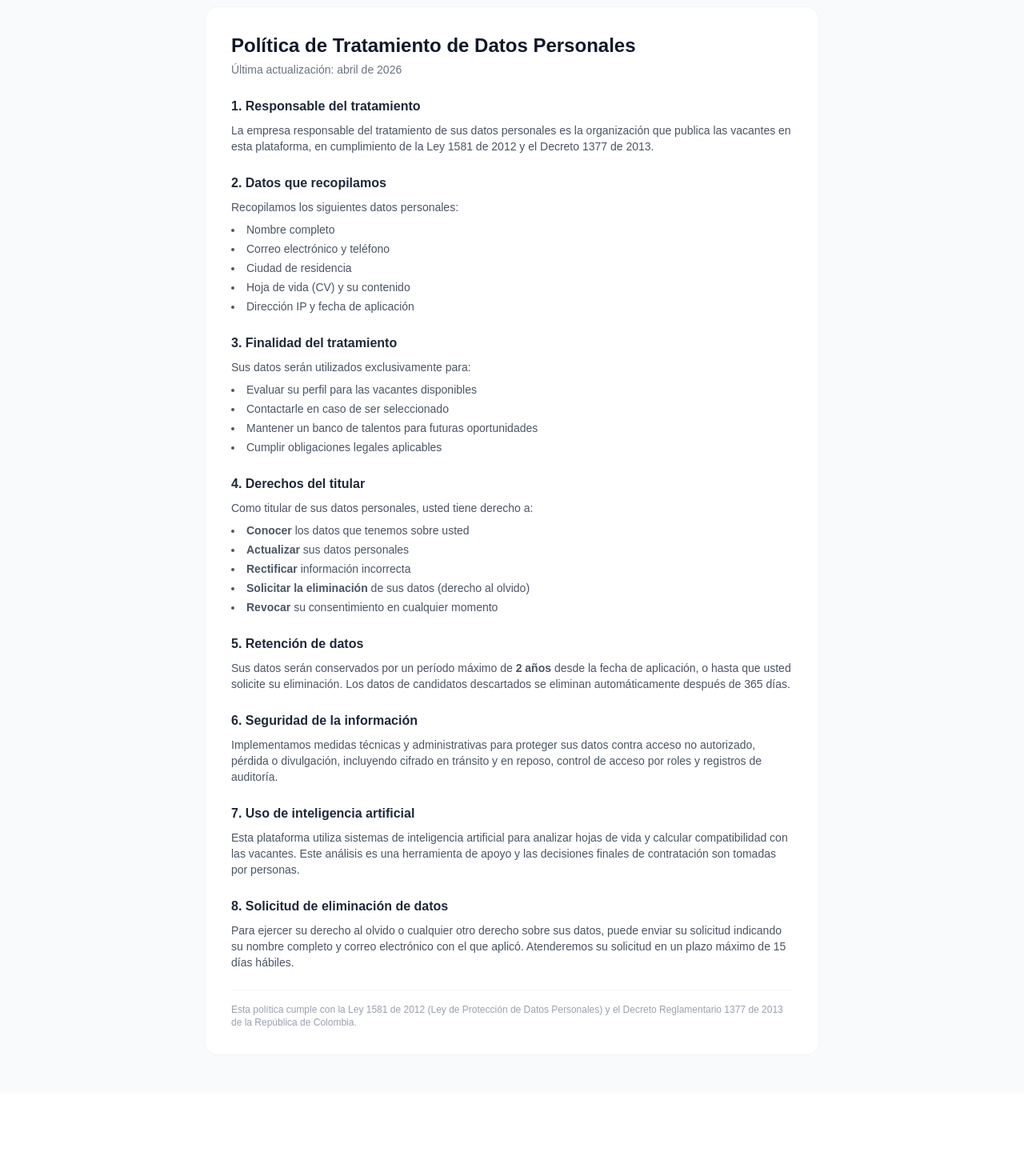
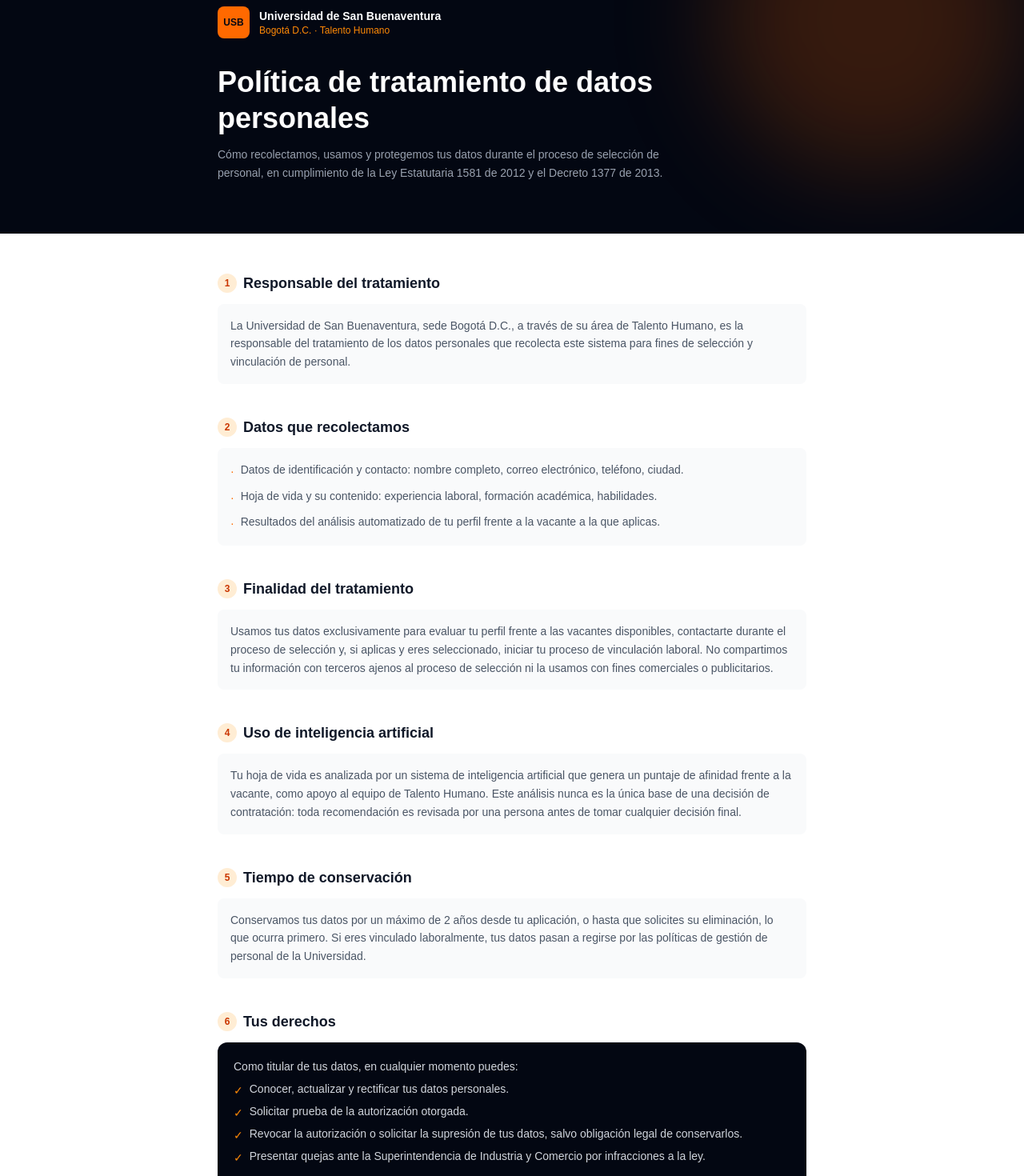
Before and after one commit to JavierMPlata/rrhh-ia-saas, a Next.js app in the folder frontend/: page /privacidad in a window 1280 px wide. Shown: the part 40-1510 px from the top of the page at 80% size. Before the commit the page ends 1407 px from the top, so only its background shows below. Built offline with nearby package versions, Linux system fonts and the light colour scheme.

Commit message:
Update page.tsx Privacidad

```diff
--- a/frontend/src/app/privacidad/page.tsx
+++ b/frontend/src/app/privacidad/page.tsx
@@ -1,96 +1,144 @@
-export default function PrivacidadPage() {
+import Link from 'next/link'
+
+export const metadata = {
+  title: 'Política de Privacidad — USB Bogotá RRHH',
+  description: 'Política de tratamiento de datos personales del proceso de selección, Ley 1581 de 2012.',
+}
+
+export default function PoliticaPrivacidad() {
   return (
-    <div className="min-h-screen bg-gray-50 py-12 px-4">
-      <div className="max-w-3xl mx-auto bg-white rounded-2xl border border-gray-100 p-8 space-y-6">
-        <div>
-          <h1 className="text-2xl font-bold text-gray-900">Política de Tratamiento de Datos Personales</h1>
-          <p className="text-gray-500 text-sm mt-1">Última actualización: abril de 2026</p>
+    <div className="min-h-screen bg-white">
+      {/* Hero */}
+      <div className="bg-gray-950 relative overflow-hidden">
+        <div className="absolute -top-32 right-0 w-96 h-96 rounded-full bg-orange-500/20 blur-3xl" />
+        <div className="max-w-3xl mx-auto px-4 pt-12 pb-16 relative z-10">
+          <div className="flex items-center gap-3 mb-8">
+            <div className="w-10 h-10 rounded-lg bg-orange-500 flex items-center justify-center text-gray-950 text-xs font-bold">
+              USB
+            </div>
+            <div className="leading-tight">
+              <p className="text-white text-sm font-semibold">Universidad de San Buenaventura</p>
+              <p className="text-orange-400 text-xs">Bogotá D.C. · Talento Humano</p>
+            </div>
+          </div>
+          <h1 className="text-3xl sm:text-4xl font-bold text-white leading-tight">
+            Política de tratamiento de datos personales
+          </h1>
+          <p className="text-gray-400 mt-3 max-w-xl text-sm leading-relaxed">
+            Cómo recolectamos, usamos y protegemos tus datos durante el proceso de
+            selección de personal, en cumplimiento de la Ley Estatutaria 1581 de 2012
+            y el Decreto 1377 de 2013.
+          </p>
         </div>
+      </div>
 
-        <section className="space-y-2">
-          <h2 className="text-base font-semibold text-gray-800">1. Responsable del tratamiento</h2>
-          <p className="text-gray-600 text-sm">
-            La empresa responsable del tratamiento de sus datos personales es la organización que publica
-            las vacantes en esta plataforma, en cumplimiento de la Ley 1581 de 2012 y el Decreto 1377 de 2013.
+      <div className="max-w-3xl mx-auto px-4 py-12 space-y-10">
+
+        <section>
+          <div className="flex items-center gap-2 mb-3">
+            <span className="w-6 h-6 rounded-full bg-orange-100 text-orange-700 text-xs font-bold flex items-center justify-center">1</span>
+            <h2 className="text-lg font-semibold text-gray-900">Responsable del tratamiento</h2>
+          </div>
+          <p className="text-sm text-gray-600 leading-relaxed bg-gray-50 rounded-lg p-4">
+            La Universidad de San Buenaventura, sede Bogotá D.C., a través de su área de
+            Talento Humano, es la responsable del tratamiento de los datos personales que
+            recolecta este sistema para fines de selección y vinculación de personal.
           </p>
         </section>
 
-        <section className="space-y-2">
-          <h2 className="text-base font-semibold text-gray-800">2. Datos que recopilamos</h2>
-          <p className="text-gray-600 text-sm">Recopilamos los siguientes datos personales:</p>
-          <ul className="text-gray-600 text-sm list-disc list-inside space-y-1">
-            <li>Nombre completo</li>
-            <li>Correo electrónico y teléfono</li>
-            <li>Ciudad de residencia</li>
-            <li>Hoja de vida (CV) y su contenido</li>
-            <li>Dirección IP y fecha de aplicación</li>
+        <section>
+          <div className="flex items-center gap-2 mb-3">
+            <span className="w-6 h-6 rounded-full bg-orange-100 text-orange-700 text-xs font-bold flex items-center justify-center">2</span>
+            <h2 className="text-lg font-semibold text-gray-900">Datos que recolectamos</h2>
+          </div>
+          <ul className="text-sm text-gray-600 leading-relaxed bg-gray-50 rounded-lg p-4 space-y-2">
+            <li className="flex items-start gap-2"><span className="text-orange-500 mt-0.5">·</span> Datos de identificación y contacto: nombre completo, correo electrónico, teléfono, ciudad.</li>
+            <li className="flex items-start gap-2"><span className="text-orange-500 mt-0.5">·</span> Hoja de vida y su contenido: experiencia laboral, formación académica, habilidades.</li>
+            <li className="flex items-start gap-2"><span className="text-orange-500 mt-0.5">·</span> Resultados del análisis automatizado de tu perfil frente a la vacante a la que aplicas.</li>
           </ul>
         </section>
 
-        <section className="space-y-2">
-          <h2 className="text-base font-semibold text-gray-800">3. Finalidad del tratamiento</h2>
-          <p className="text-gray-600 text-sm">Sus datos serán utilizados exclusivamente para:</p>
-          <ul className="text-gray-600 text-sm list-disc list-inside space-y-1">
-            <li>Evaluar su perfil para las vacantes disponibles</li>
-            <li>Contactarle en caso de ser seleccionado</li>
-            <li>Mantener un banco de talentos para futuras oportunidades</li>
-            <li>Cumplir obligaciones legales aplicables</li>
-          </ul>
-        </section>
-
-        <section className="space-y-2">
-          <h2 className="text-base font-semibold text-gray-800">4. Derechos del titular</h2>
-          <p className="text-gray-600 text-sm">Como titular de sus datos personales, usted tiene derecho a:</p>
-          <ul className="text-gray-600 text-sm list-disc list-inside space-y-1">
-            <li><strong>Conocer</strong> los datos que tenemos sobre usted</li>
-            <li><strong>Actualizar</strong> sus datos personales</li>
-            <li><strong>Rectificar</strong> información incorrecta</li>
-            <li><strong>Solicitar la eliminación</strong> de sus datos (derecho al olvido)</li>
-            <li><strong>Revocar</strong> su consentimiento en cualquier momento</li>
-          </ul>
-        </section>
-
-        <section className="space-y-2">
-          <h2 className="text-base font-semibold text-gray-800">5. Retención de datos</h2>
-          <p className="text-gray-600 text-sm">
-            Sus datos serán conservados por un período máximo de <strong>2 años</strong> desde la fecha
-            de aplicación, o hasta que usted solicite su eliminación. Los datos de candidatos descartados
-            se eliminan automáticamente después de 365 días.
+        <section>
+          <div className="flex items-center gap-2 mb-3">
+            <span className="w-6 h-6 rounded-full bg-orange-100 text-orange-700 text-xs font-bold flex items-center justify-center">3</span>
+            <h2 className="text-lg font-semibold text-gray-900">Finalidad del tratamiento</h2>
+          </div>
+          <p className="text-sm text-gray-600 leading-relaxed bg-gray-50 rounded-lg p-4">
+            Usamos tus datos exclusivamente para evaluar tu perfil frente a las vacantes
+            disponibles, contactarte durante el proceso de selección y, si aplicas y eres
+            seleccionado, iniciar tu proceso de vinculación laboral. No compartimos tu
+            información con terceros ajenos al proceso de selección ni la usamos con fines
+            comerciales o publicitarios.
           </p>
         </section>
 
-        <section className="space-y-2">
-          <h2 className="text-base font-semibold text-gray-800">6. Seguridad de la información</h2>
-          <p className="text-gray-600 text-sm">
-            Implementamos medidas técnicas y administrativas para proteger sus datos contra acceso
-            no autorizado, pérdida o divulgación, incluyendo cifrado en tránsito y en reposo,
-            control de acceso por roles y registros de auditoría.
+        <section>
+          <div className="flex items-center gap-2 mb-3">
+            <span className="w-6 h-6 rounded-full bg-orange-100 text-orange-700 text-xs font-bold flex items-center justify-center">4</span>
+            <h2 className="text-lg font-semibold text-gray-900">Uso de inteligencia artificial</h2>
+          </div>
+          <p className="text-sm text-gray-600 leading-relaxed bg-gray-50 rounded-lg p-4">
+            Tu hoja de vida es analizada por un sistema de inteligencia artificial que
+            genera un puntaje de afinidad frente a la vacante, como apoyo al equipo de
+            Talento Humano. Este análisis nunca es la única base de una decisión de
+            contratación: toda recomendación es revisada por una persona antes de tomar
+            cualquier decisión final.
           </p>
         </section>
 
-        <section className="space-y-2">
-          <h2 className="text-base font-semibold text-gray-800">7. Uso de inteligencia artificial</h2>
-          <p className="text-gray-600 text-sm">
-            Esta plataforma utiliza sistemas de inteligencia artificial para analizar hojas de vida
-            y calcular compatibilidad con las vacantes. Este análisis es una herramienta de apoyo
-            y las decisiones finales de contratación son tomadas por personas.
+        <section>
+          <div className="flex items-center gap-2 mb-3">
+            <span className="w-6 h-6 rounded-full bg-orange-100 text-orange-700 text-xs font-bold flex items-center justify-center">5</span>
+            <h2 className="text-lg font-semibold text-gray-900">Tiempo de conservación</h2>
+          </div>
+          <p className="text-sm text-gray-600 leading-relaxed bg-gray-50 rounded-lg p-4">
+            Conservamos tus datos por un máximo de 2 años desde tu aplicación, o hasta que
+            solicites su eliminación, lo que ocurra primero. Si eres vinculado laboralmente,
+            tus datos pasan a regirse por las políticas de gestión de personal de la
+            Universidad.
           </p>
         </section>
 
-        <section className="space-y-2">
-          <h2 className="text-base font-semibold text-gray-800">8. Solicitud de eliminación de datos</h2>
-          <p className="text-gray-600 text-sm">
-            Para ejercer su derecho al olvido o cualquier otro derecho sobre sus datos,
-            puede enviar su solicitud indicando su nombre completo y correo electrónico con
-            el que aplicó. Atenderemos su solicitud en un plazo máximo de 15 días hábiles.
+        <section>
+          <div className="flex items-center gap-2 mb-3">
+            <span className="w-6 h-6 rounded-full bg-orange-100 text-orange-700 text-xs font-bold flex items-center justify-center">6</span>
+            <h2 className="text-lg font-semibold text-gray-900">Tus derechos</h2>
+          </div>
+          <div className="bg-gray-950 rounded-xl p-5 space-y-2">
+            <p className="text-sm text-gray-300">Como titular de tus datos, en cualquier momento puedes:</p>
+            <ul className="text-sm text-gray-300 space-y-1.5 mt-2">
+              <li className="flex items-start gap-2"><span className="text-orange-400 mt-0.5">✓</span> Conocer, actualizar y rectificar tus datos personales.</li>
+              <li className="flex items-start gap-2"><span className="text-orange-400 mt-0.5">✓</span> Solicitar prueba de la autorización otorgada.</li>
+              <li className="flex items-start gap-2"><span className="text-orange-400 mt-0.5">✓</span> Revocar la autorización o solicitar la supresión de tus datos, salvo obligación legal de conservarlos.</li>
+              <li className="flex items-start gap-2"><span className="text-orange-400 mt-0.5">✓</span> Presentar quejas ante la Superintendencia de Industria y Comercio por infracciones a la ley.</li>
+            </ul>
+            <Link
+              href="/eliminar-datos"
+              className="inline-block mt-3 text-sm font-semibold text-gray-950 bg-orange-500 hover:bg-orange-400 px-4 py-2 rounded-lg transition-colors"
+            >
+              Solicitar eliminación de mis datos →
+            </Link>
+          </div>
+        </section>
+
+        <section>
+          <div className="flex items-center gap-2 mb-3">
+            <span className="w-6 h-6 rounded-full bg-orange-100 text-orange-700 text-xs font-bold flex items-center justify-center">7</span>
+            <h2 className="text-lg font-semibold text-gray-900">Contacto</h2>
+          </div>
+          <p className="text-sm text-gray-600 leading-relaxed bg-gray-50 rounded-lg p-4">
+            Para ejercer tus derechos o resolver dudas sobre el tratamiento de tus datos,
+            escríbenos a{' '}
+            <a href="mailto:talentohumano@usbbog.edu.co" className="text-orange-600 hover:underline font-medium">
+              talentohumano@usbbog.edu.co
+            </a>.
           </p>
         </section>
 
         <div className="pt-4 border-t border-gray-100">
-          <p className="text-gray-400 text-xs">
-            Esta política cumple con la Ley 1581 de 2012 (Ley de Protección de Datos Personales)
-            y el Decreto Reglamentario 1377 de 2013 de la República de Colombia.
-          </p>
+          <Link href="/" className="text-sm text-orange-600 hover:underline font-medium">
+            ← Volver al formulario de aplicación
+          </Link>
         </div>
       </div>
     </div>
```
